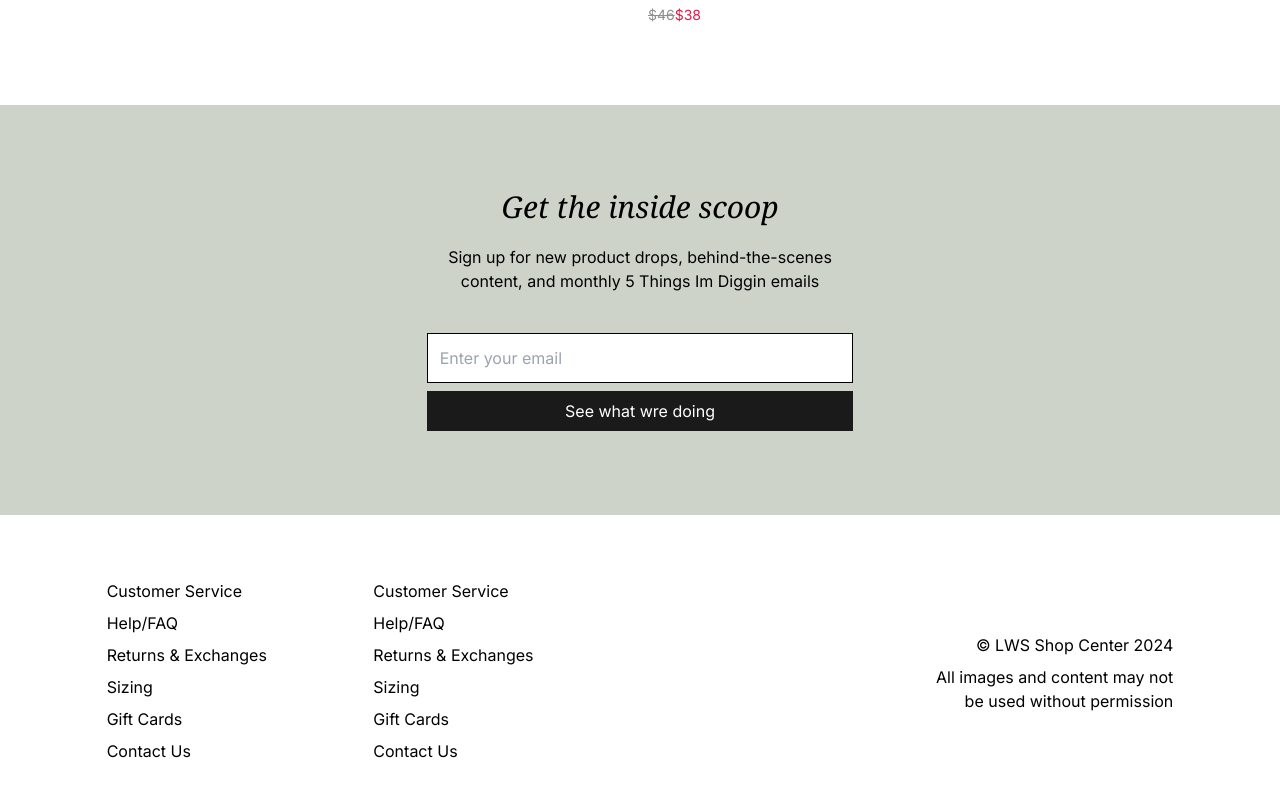
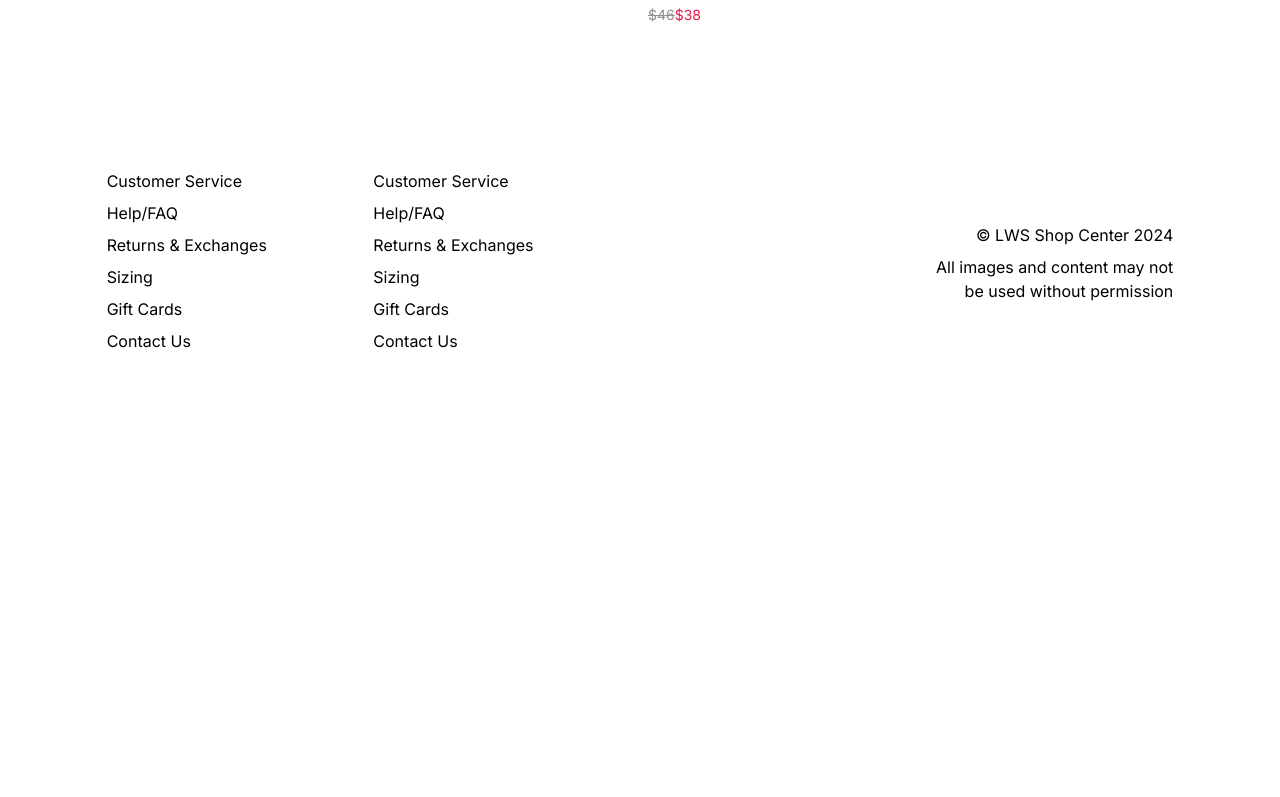
Before and after one commit to tanmoypaul1005/lws-rnext-assigment-6, a Next.js app: page / in a window 1280 px wide. Shown: the part 2549-3346 px from the top of the page. After the commit the page ends 2966 px from the top, so only its background shows below. Built offline with nearby package versions, Linux system fonts and the light colour scheme.

Commit message:
Refactor layout and remove commented code

```diff
--- a/app/category/[categoryName]/layout.js
+++ b/app/category/[categoryName]/layout.js
@@ -12,7 +12,7 @@ export default function RootLayout({ children }) {
             <Image width={500} height={500} src={'/assets/header.webp'} alt="header" className="h-[500px] bg-center flex flex-col-reverse bg-cover w-full" />
 
             {children}
-            <section className="bg-[#ced3ca] py-5 lg:py-16">
+            {/* <section className="bg-[#ced3ca] py-5 lg:py-16">
                 <div className="w-10/12 lg:w-4/12 mx-auto">
                     <h1 className="italic text-xl lg:text-3xl font-serif my-5 text-center">Get the inside scoop</h1>
                     <p className="text-center text-sm lg:text-base">
@@ -26,7 +26,7 @@ export default function RootLayout({ children }) {
                         </button>
                     </form>
                 </div>
-            </section>
+            </section> */}
             {/* <footer/> */}
         </div>
     );
--- a/app/page.js
+++ b/app/page.js
@@ -32,7 +32,7 @@ export default function Home() {
 
 
 
-          <section className="bg-[#ced3ca] py-5 lg:py-16">
+          {/* <section className="bg-[#ced3ca] py-5 lg:py-16">
             <div className="w-10/12 mx-auto lg:w-4/12">
               <h1 className="my-5 font-serif text-xl italic text-center lg:text-3xl">Get the inside scoop</h1>
               <p className="text-sm text-center lg:text-base">
@@ -46,7 +46,7 @@ export default function Home() {
                 </button>
               </form>
             </div>
-          </section>
+          </section> */}
         </main>
       </body>
 
```
